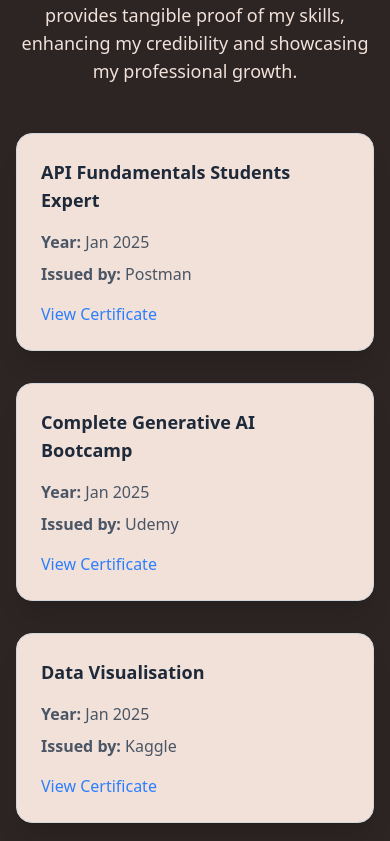
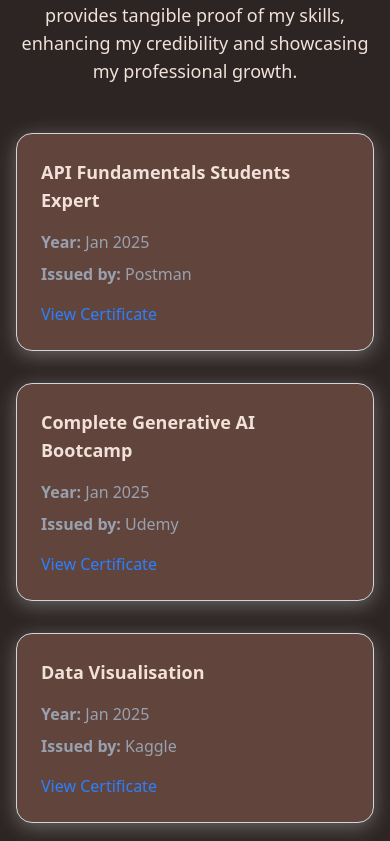
Before and after one commit to ParasRana123/Portfolio, a React (Vite) app: page / in a window 390 px wide. Shown: the part 8523-9364 px from the top of the page. Built offline with nearby package versions, Linux system fonts and the light colour scheme.

Commit message:
Further enhanced the styling

```diff
--- a/src/components/certficateSection/SingleCertificate.jsx
+++ b/src/components/certficateSection/SingleCertificate.jsx
@@ -2,11 +2,11 @@
 
 const SingleCertificate = ({ name, year, issued, link }) => {
   return (
-    <div className="border border-gray-300 rounded-2xl p-6 shadow-xl hover:shadow-2xl transition duration-300 bg-white dark:bg-gray-800 w-full h-full flex flex-col justify-between">
+    <div className="border border-gray-300 rounded-2xl p-6 bg-[#61453d] dark:bg-gray-800 w-full h-full flex flex-col justify-between shadow-[0_4px_20px_rgba(255,255,255,0.3)] hover:shadow-[0_6px_25px_rgba(255,255,255,0.5)] hover:scale-105 transition transform duration-300">
       <div>
-        <h2 className="text-lg sm:text-xl font-semibold mb-4 text-gray-800 dark:text-white">{name}</h2>
-        <p className="text-gray-600 dark:text-gray-300 mb-2"><span className="font-semibold">Year:</span> {year}</p>
-        <p className="text-gray-600 dark:text-gray-300 mb-4"><span className="font-semibold">Issued by:</span> {issued}</p>
+        <h2 className="text-lg sm:text-xl font-semibold mb-4 text-white">{name}</h2>
+        <p className="text-gray-400 dark:text-gray-300 mb-2"><span className="font-semibold">Year:</span> {year}</p>
+        <p className="text-gray-400 dark:text-gray-300 mb-4"><span className="font-semibold">Issued by:</span> {issued}</p>
       </div>
       <a
         href={link}
```
